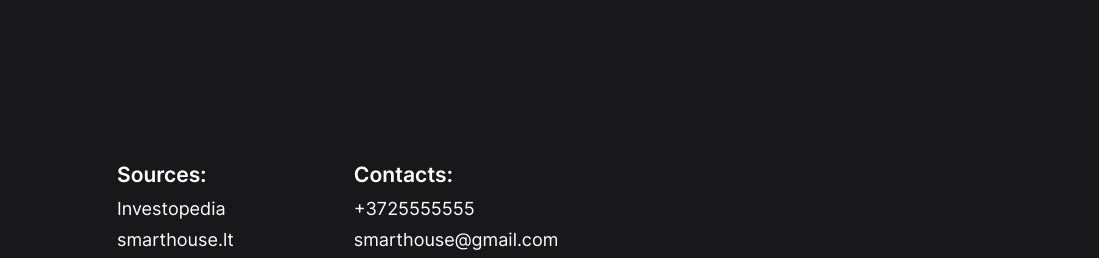
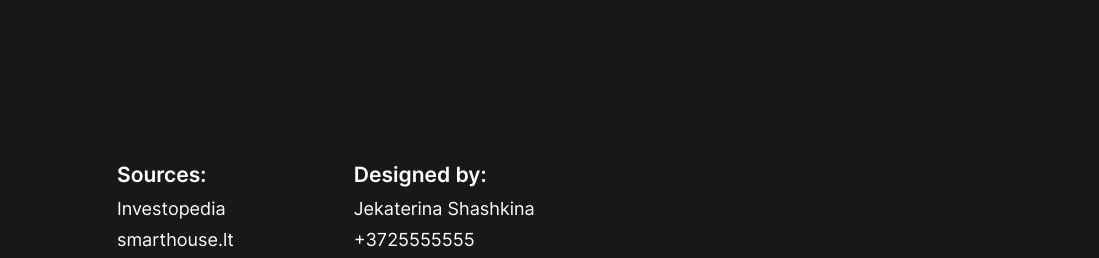
Before and after one commit to JekaterinaShashkina/SmartHouse, a plain HTML site: page index.html in a window 1280 px wide. Shown: the part 3030-3288 px from the top of the page, 181-1280 px from the left. Drawn offline with Linux system fonts and the light colour scheme.

Commit message:
contacts

```diff
--- a/index.html
+++ b/index.html
@@ -80,7 +80,7 @@
           <p class="hero__subtitle">A home equipped with appliances that can be controlled remotely using the device
             connected to the internet
           </p>
-          <a class="hero__btn" href="https://en.wikipedia.org/wiki/Smart_House" target="_blank">More...</a>
+          <a class="hero__btn" href="https://en.wikipedia.org/wiki/Home_automation" target="_blank">More...</a>
         </div>
       </section>
 
@@ -225,8 +225,9 @@
           </div>
           </div>
           <div class="footer__column">
-            <h3 class="footer__title">Contacts:</h3>
+            <h3 class="footer__title">Designed by:</h3>
             <div class="contacts__list contacts__list-footer">
+              <p>Jekaterina Shashkina</p>
               <a class="contacts__link" href="tel:+3725555555">
                 +3725555555
               </a>
--- a/style/index.css
+++ b/style/index.css
@@ -341,9 +341,7 @@ svg {
   display: none;
   position: fixed;
   inset: 0;
-  /* z-index: 999; */
   background-color: rgba(0, 0, 0, 0.8);
-  /* display: flex; */
   cursor: pointer;
   overflow-x: hidden;
   overflow-y: auto;
```
